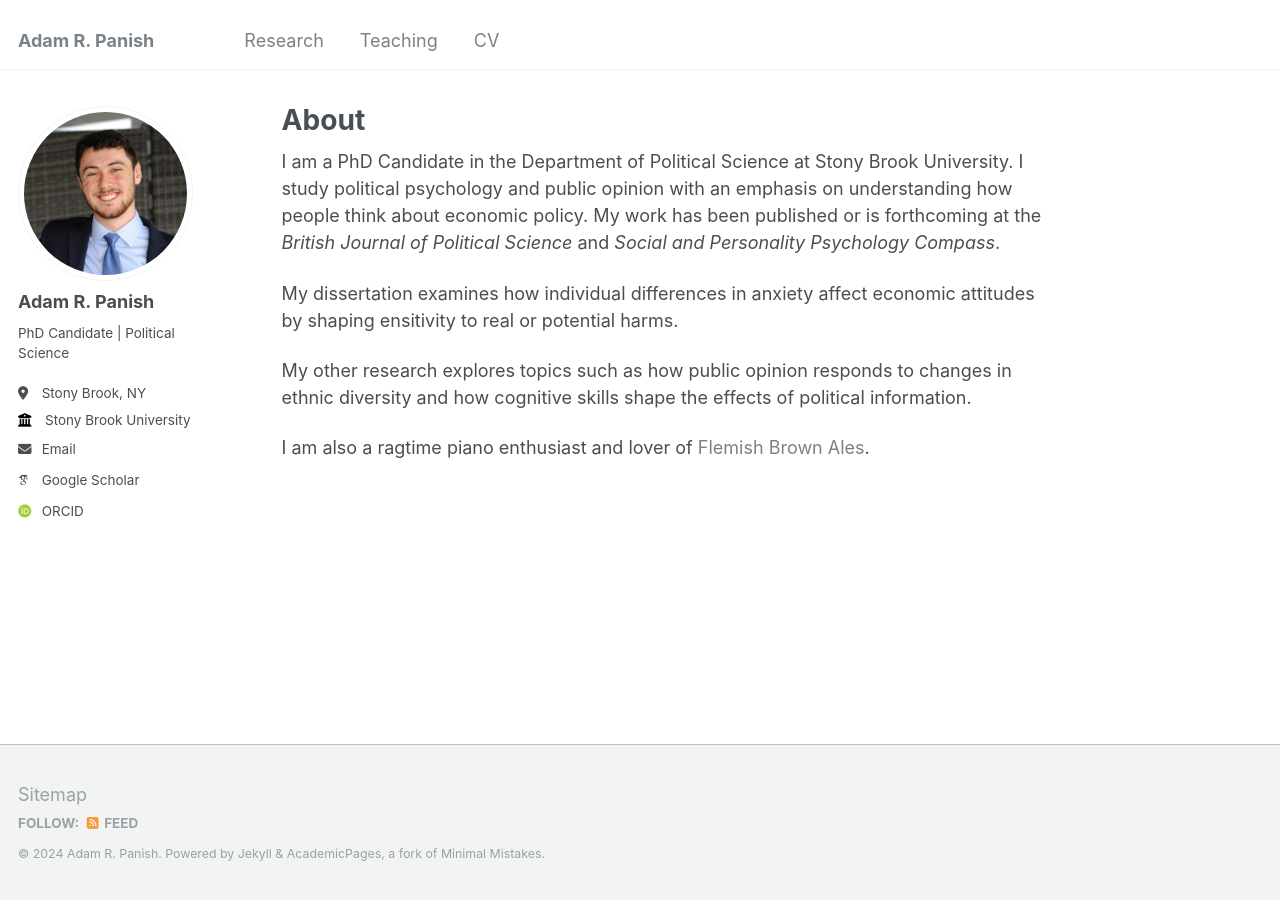
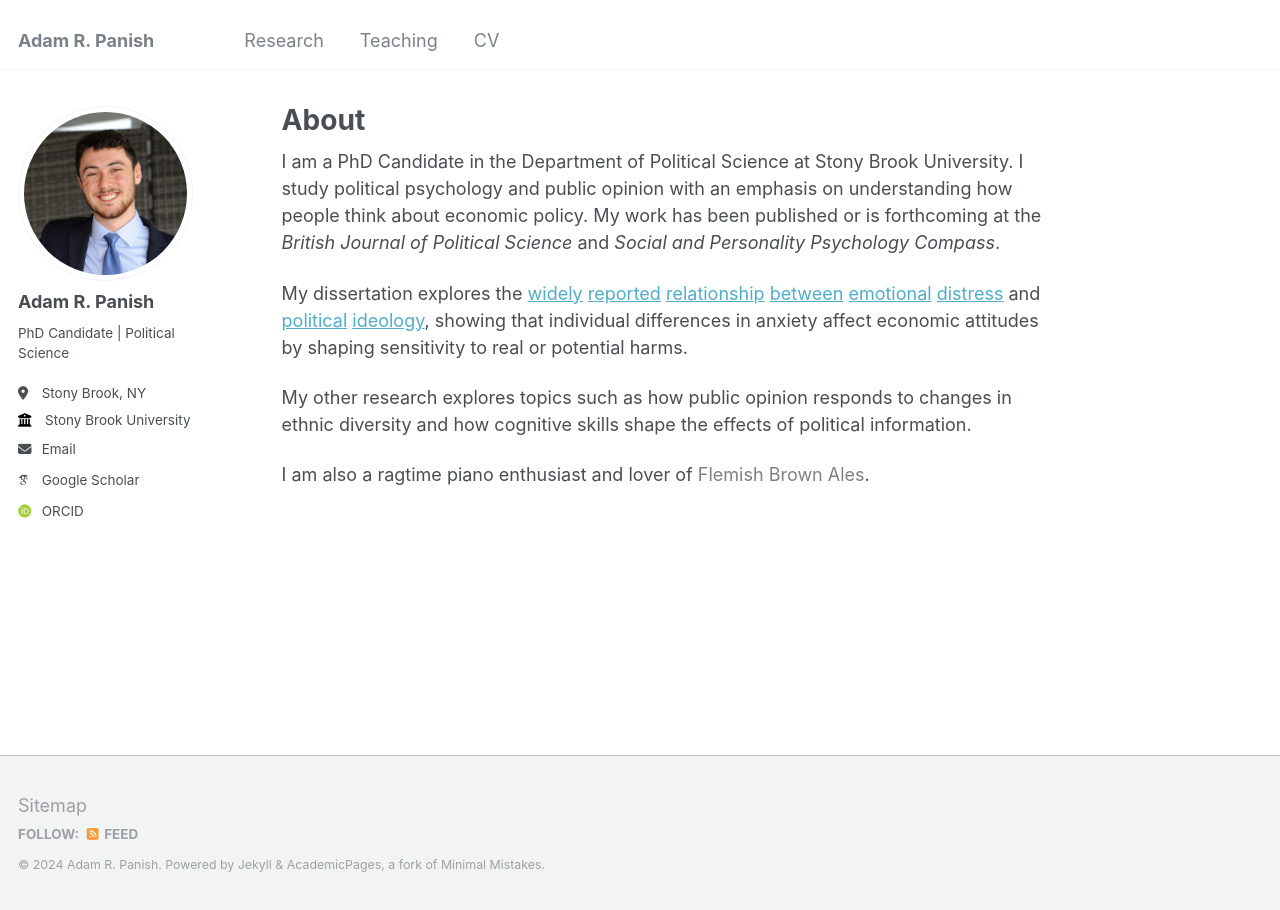
Before and after one commit to adampanish/adampanish.github.io, a Jekyll site: the page built from _pages/about.md, in a window 1280 px wide. Built offline with Jekyll 4.4.1, drawn with Linux system fonts in a browser that asks for light colours; some web fonts are replaced.

Commit message:
Update about.md

```diff
--- a/_pages/about.md
+++ b/_pages/about.md
@@ -9,7 +9,7 @@ redirect_from:
 
 I am a PhD Candidate in the Department of Political Science at Stony Brook University. I study political psychology and public opinion with an emphasis on understanding how people think about economic policy. My work has been published or is forthcoming at the *British Journal of Political Science* and *Social and Personality Psychology Compass*.
 
-My dissertation examines how individual differences in anxiety affect economic attitudes by shaping ensitivity to real or potential harms.
+My dissertation explores the <a href="https://www.nytimes.com/2021/10/20/opinion/conservatives-liberals-happiness.html">widely</a> <a href="https://www.nytimes.com/2023/03/29/opinion/america-unhappy-poll.html">reported</a> <a href="https://www.nytimes.com/2024/05/08/opinion/conservatives-liberals-depression-anxiety.html">relationship</a> <a href="https://www.nytimes.com/2022/10/04/opinion/us-conservative-therapy-politics.html">between</a> <a href="https://www.nytimes.com/2021/11/25/opinion/liberals-happiness-thanksgiving.html">emotional</a> <a href="https://www.wsj.com/articles/is-politics-making-kids-depressed-5ec774">distress</a> and <a href="https://www.realcleareducation.com/articles/2024/04/12/liberal_students_are_struggling_with_anxiety_1024795.html">political</a> <a href="https://americanaffairsjournal.org/2023/03/how-to-understand-the-well-being-gap-between-liberals-and-conservatives/">ideology</a>, showing that individual differences in anxiety affect economic attitudes by shaping sensitivity to real or potential harms.
 
 My other research explores topics such as how public opinion responds to changes in ethnic diversity and how cognitive skills shape the effects of political information.
 
```
